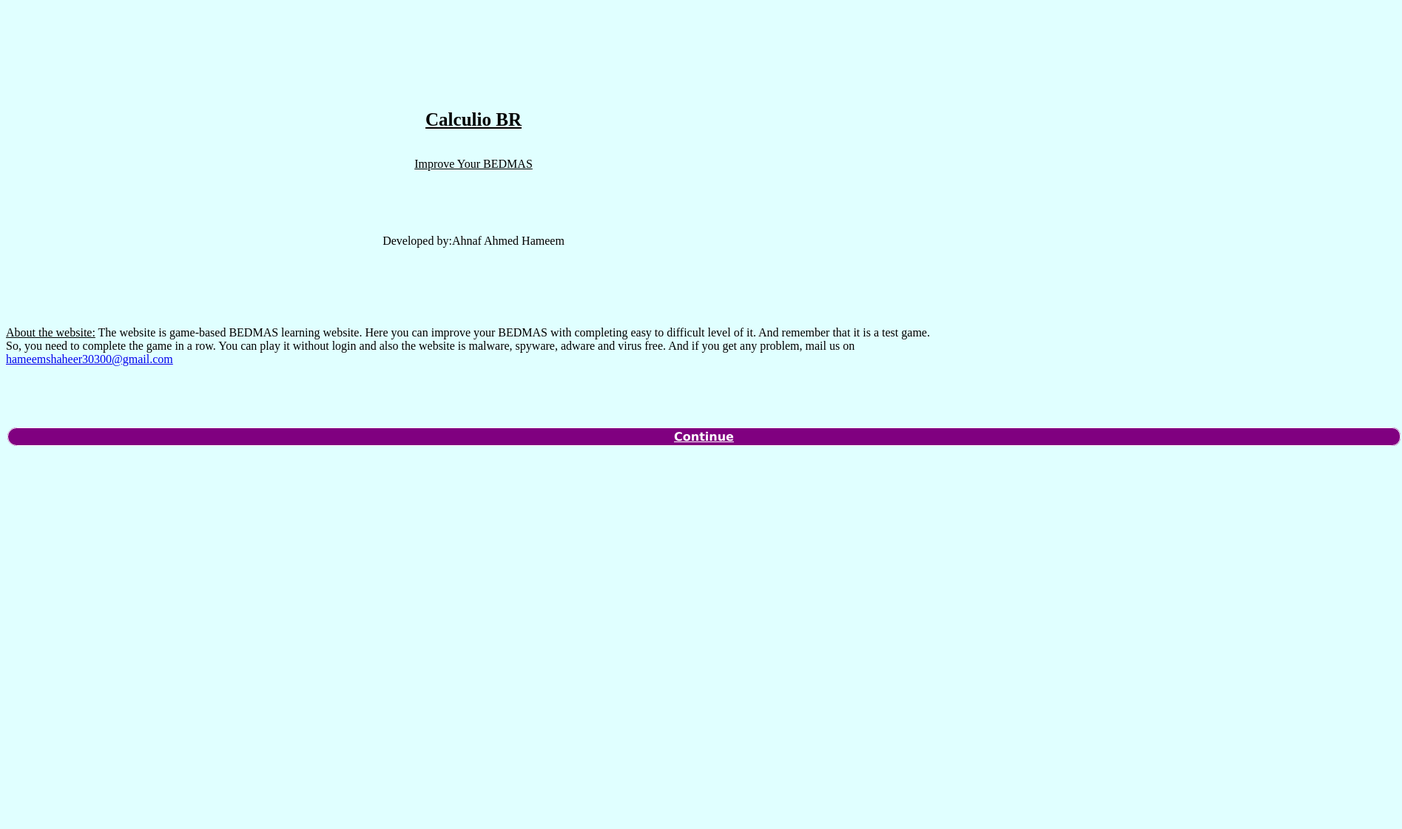
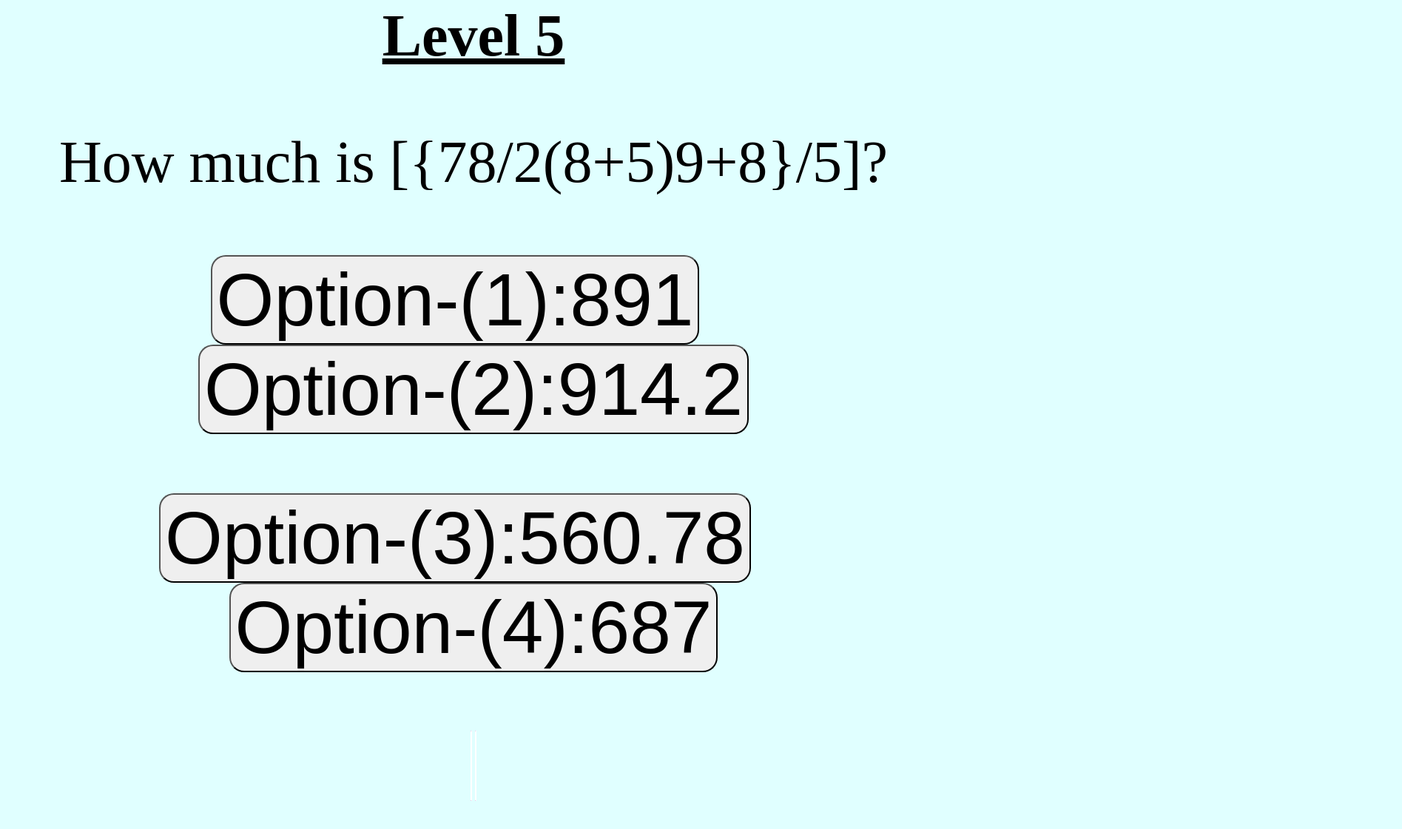
Before and after one commit to hameemshaheer30300-droid/Level5cbr.com, a plain HTML site: page index.html in a window 1280 px wide. Shown: the part 51-1172 px from the top of the page at 74% size, 1895 px wide, since content can reach past the window. Before the commit the page ends 800 px from the top, so only its background shows below. Drawn offline with Linux system fonts and the light colour scheme.

Commit message:
Refactor HTML structure and add Level 5 content

```diff
--- a/index.html
+++ b/index.html
@@ -1,67 +1,97 @@
-<!DOCTYPE html><svg>
+<!DOCTYPE html>
 <html>
-    <meta charset="UFT-8">
-    <meta name="viewport">
     <head>
         <title>
-            Calclulio BR
+            Level 5
         </title>
     </head>
-    <h1><u>Calculio BR</u></h1>
     <body>
+        <h1><u>Level 5</u></h1>
+        <p>How much is [{78/2(8+5)9+8}/5]?</p>
+        <p class="tea"><button id="w">Option-(1):891</button><a class="r"></a>
+        <button id="x">Option-(2):914.2</button><br></p>
+        <p class="sea"><button id="y">Option-(3):560.78</button><a class="r"></a>
+        <button id="z">Option-(4):687</button></p>
+        <p class="joy"></a><a id="p" href="https://hameemshaheer30300-droid.github.io/Level4cbr.com/"></a><a id="q" href=" https://hameemshaheer30300-droid.github.io/Level5cbr.com/"></a></p>
         <style>
+        * {
+            font-size: 80px
+        }
             body{
-        background-color: lightcyan;
+                background-color:lightcyan
             }
         h1 {
-     font-size: 25px;
             text-align: center;
-     padding-top: 20px;
-     padding-bottom: 20px;
         }
-    h1:hover {
-        color: red;
+        p {
+            text-align: center;
         }
-    </style>
-        <p class="Hameem"><u>Improve Your BEDMAS</u></p><br><br><br>
-        <p class="Shamim">Developed by:Ahnaf Ahmed Hameem</p>
-        <p class="d"><u>About the website:</u> The website is game-based BEDMAS learning website. Here you can improve your BEDMAS with completing easy to difficult level of it. And remember that it is a test game. So, you need to complete the game in a row. You can play it without login and also the website is malware, spyware, adware and virus free. And if you get any problem, mail us on <a href="mailto:hameemshaheer30300@gmail.com">hameemshaheer30300@gmail.com</p>
-<a id="horn" href="https://hameemshaheer30300-droid.github.io/Level1cbr.com/">Continue</a>
-        <style>
-            .Hameem {
-                text-align: center;
-                font-family: Vardana
+        .tea, .sea{
+            text-align:center
         }
-            .Shamim{
-                text-align: center;
-                font-family: Vardana;
-                padding-bottom: 90px;
+        button{
+            font-size: 100px;
+            border-radius: 20px;
         }
-            .d {
-                padding-top: -90px;
-                padding-bottom: 70px
+
+        .r{
+            padding-right: 50px
         }
-            .d:hover {
-                font-family: cursive;
-            }
-            #horn {
+
                 color: white;
                 background-color: purple;
                 font-family:Verdana;
-                font-weight: bold ;
+                font-weight: normal ;
                 text-align: center;
-                padding : 2px 900px 2px 900px;
                 margin:5px 2px 5px 2px;
                 border: solid 1px;
                 border-radius: 50px 45px 45px 50px;
             }
-            #horn:hover {
-                background-color: red;
+            .joy{
+                text-align:center
+            }
+            #q {
+                color: white;
+                background-color: purple;
+                font-family:Verdana;
+                font-weight: normal ;
+                text-align: center;
+                margin:5px 2px 5px 2px;
+                border: solid 1px;
+                border-radius: 50px 45px 45px 50px;
+            }
+            #p {
+                color: white;
+                background-color: purple;
+                font-family:Verdana;
+                font-weight: normal ;
+                text-align: center;
+                margin:5px 2px 5px 2px;
+                border: solid 1px;
+                border-radius: 50px 45px 45px 50px;
             }
             </style>
         <script>
+        let w = document.getElementById("w")
+        let x = document.getElementById("x")
+        let y = document.getElementById("y")
+        let z = document.getElementById("z")
+        let p = document.getElementById("p")
+        let q = document.getElementById("q")
+        w.onclick = function(){
+        p.textContent = "Try again"
+       }
+        x.onclick = function(){
+        q.textContent = "Continue"
+        }
+        y.onclick = function(){
+        p.textContent = "Try again"
+        }
+        z.onclick = function(){
+        p.textContent = "Try again"
+     }
+
 
         </script>
     </body>
-    </html></svg>
 </html>
```
Lines whose indentation alone changed are shown as unchanged.
